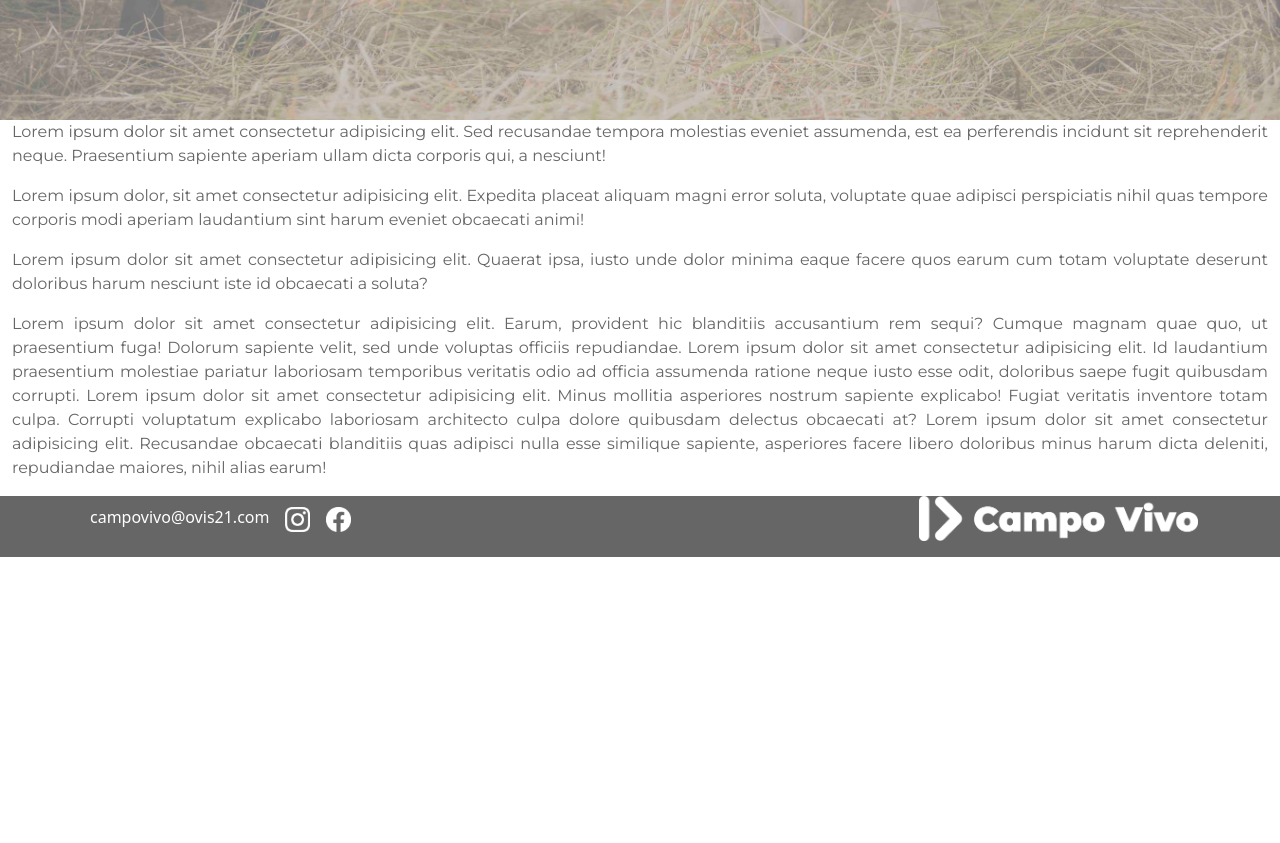
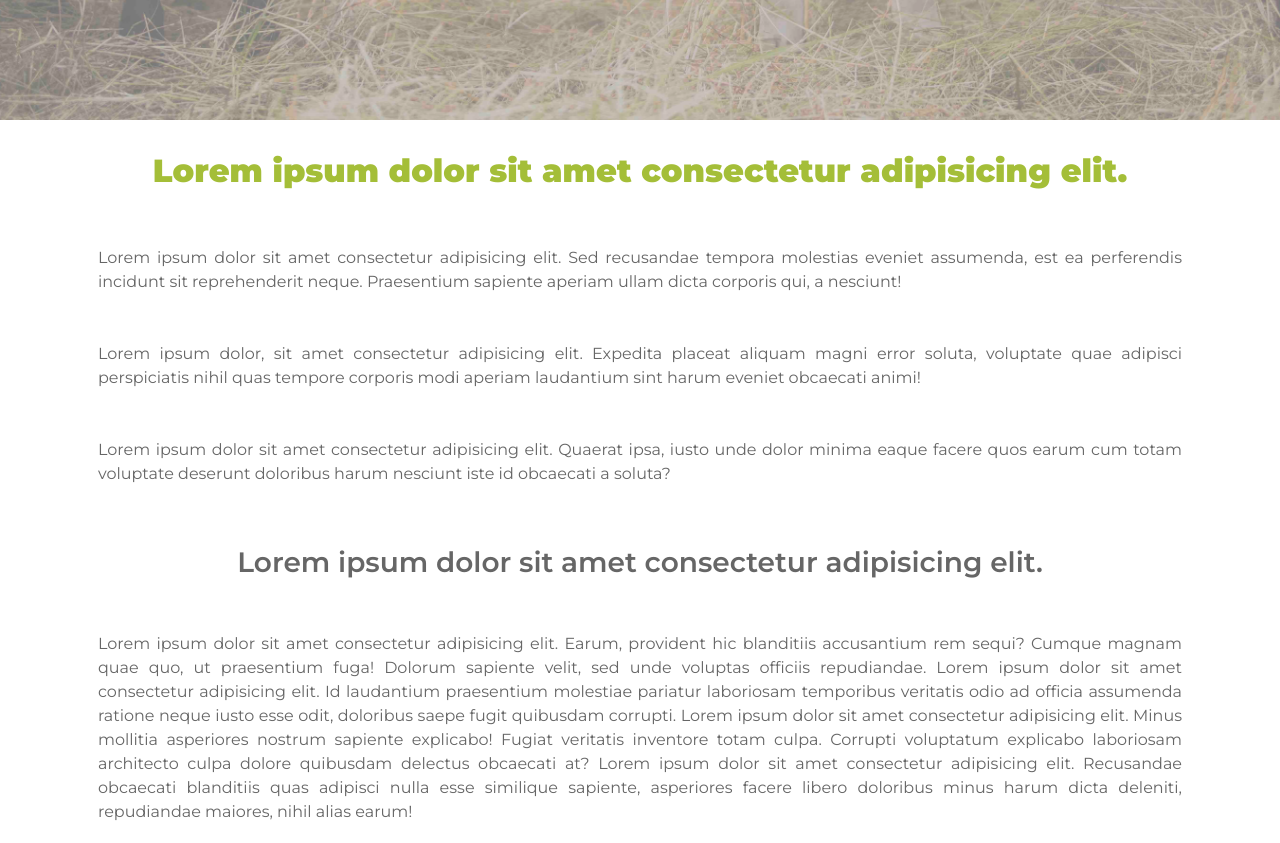
Before and after one commit to JulianMarcoArg/Marco, a website: page index.html in a window 1280 px wide. Shown: the part 760-1603 px from the top of the page. Before the commit the page ends 1317 px from the top, so only its background shows below. Drawn offline with nearby package versions, Linux system fonts and the light colour scheme.

Commit message:
cursor pointer para windows, y padding en el footer

```diff
--- a/index.html
+++ b/index.html
@@ -74,8 +74,9 @@
         </div>
     </main>
 
-    <section class="container-fluid">
+    <section class="container">
         <div>
+            <h2>Lorem ipsum dolor sit amet consectetur adipisicing elit. </h2>
             <p>
                 Lorem ipsum dolor sit amet consectetur adipisicing elit. Sed
                 recusandae tempora molestias eveniet assumenda, est ea perferendis
@@ -97,6 +98,7 @@
         </div>
 
         <div>
+            <h3>Lorem ipsum dolor sit amet consectetur adipisicing elit. </h3>
             <p >
                 Lorem ipsum dolor sit amet consectetur adipisicing elit. Earum,
                 provident hic blanditiis accusantium rem sequi? Cumque magnam quae
@@ -127,7 +129,7 @@
                 <li class="mx-2"> <a target="_blank" href="https://www.facebook.com/OvisXXI/"><img
                             src="images/afacebook.png" alt="ir facebook" width="25" /></a></li>
             </ul>
-            <img class="col-12 col-md-3 mb-3" src="images/logo-blanco.png" alt="Nodo Campo Vivo" width="200">
+            <img class="col-12 col-md-3 mb-3 py-3 logo-footer" src="images/logo-blanco.png" alt="Nodo Campo Vivo">
         </div>
     </footer>
 
--- a/scss/_estructura.scss
+++ b/scss/_estructura.scss
@@ -1,3 +1,5 @@
+//VARIABLES
+
 $main-color-1: #666666;
 $main-color-2: #f8f3e9;
 $main-color-3: #a4be38 ;
@@ -12,6 +14,11 @@ $ejemploMap: (
   weight: 900,
   cualquiernombreesvalidoaca: red,
 );
+
+//caracteristicas generales
+a {
+  cursor: pointer;
+}
 
 h1 {
   font-family: map-get($ejemploMap, font) ;
@@ -31,6 +38,7 @@ p {
   font-family: $main-typography;
   font-weight: 400;
   text-align: justify;
+  padding: 1em;
 }
 h3 {
   color: $main-color-1;
--- a/scss/_footer.scss
+++ b/scss/_footer.scss
@@ -4,8 +4,13 @@
   footer {
     bottom: 0px;
     background-color: $main-color-1;
+    padding: 1em;
     a {
       color: white !important;
       text-decoration: none !important;
     }
   }
+
+  .logo-footer{
+    width: 200px !important;
+  }
```
Also changed, not shown: contacto.html (+1 -1 lines), css/style.css, 1 other file.
